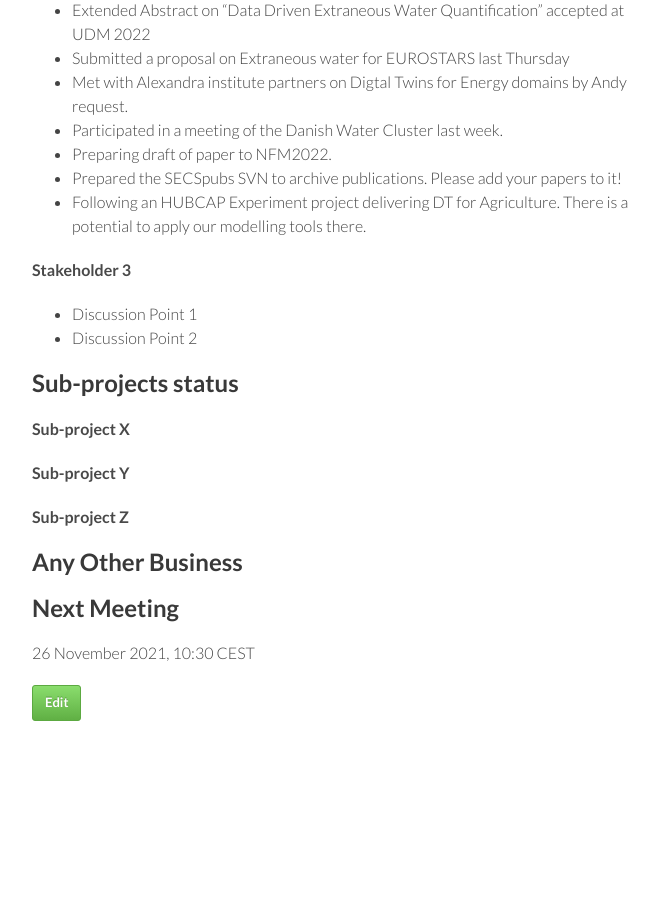
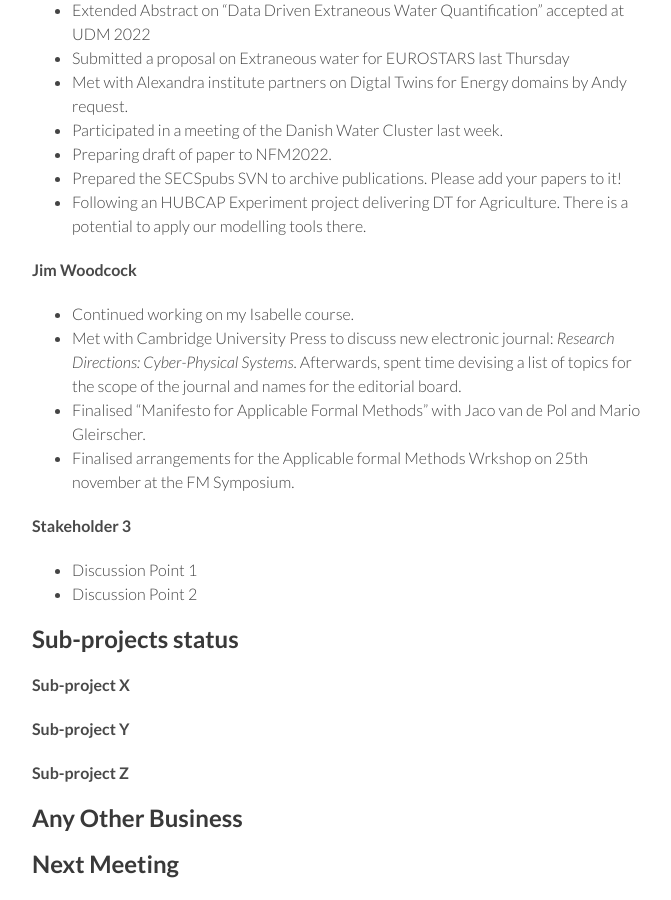
Before and after one commit to digitaltwincentre/digitaltwincentre.github.io, a Jekyll site: the page built from _biweeklies/Biweekly-49.md, in a window 1280 px wide and 900 px high, scrolled down 1563 px. Shown: the whole window, without its empty margins (418-1089 px from the left). Built offline with Jekyll 4.4.1, drawn with Linux system fonts in a browser that asks for light colours; nearby versions of some CDN libraries.

Commit message:
Update Biweekly-49.md

```diff
--- a/_biweeklies/Biweekly-49.md
+++ b/_biweeklies/Biweekly-49.md
@@ -72,6 +72,11 @@ date: 12 November 2021, 1030 CEST
 * Prepared the SECSpubs SVN to archive publications. Please add your papers to it!
 * Following an HUBCAP Experiment project delivering DT for Agriculture. There is a potential to apply our modelling tools there.
 
+#### Jim Woodcock
+* Continued working on my Isabelle course.
+* Met with Cambridge University Press to discuss new electronic journal: _Research Directions: Cyber-Physical Systems_. Afterwards, spent time devising a list of topics for the scope of the journal and names for the editorial board.
+* Finalised "Manifesto for Applicable Formal Methods" with Jaco van de Pol and Mario Gleirscher.
+* Finalised arrangements for the Applicable formal Methods Wrkshop on 25th november at the FM Symposium.
 
 #### Stakeholder 3
 * Discussion Point 1
```
